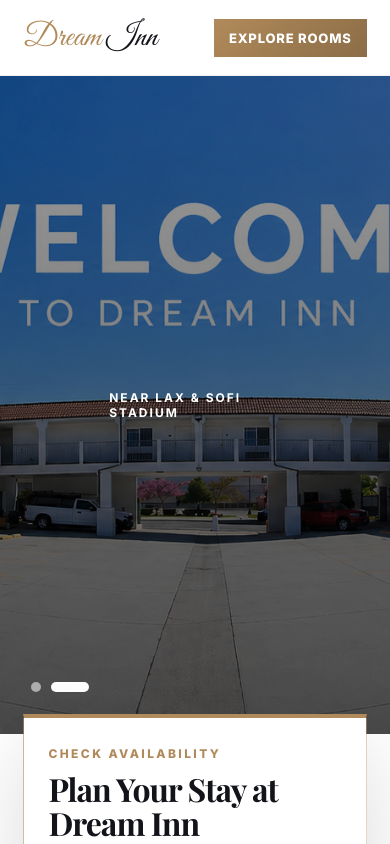
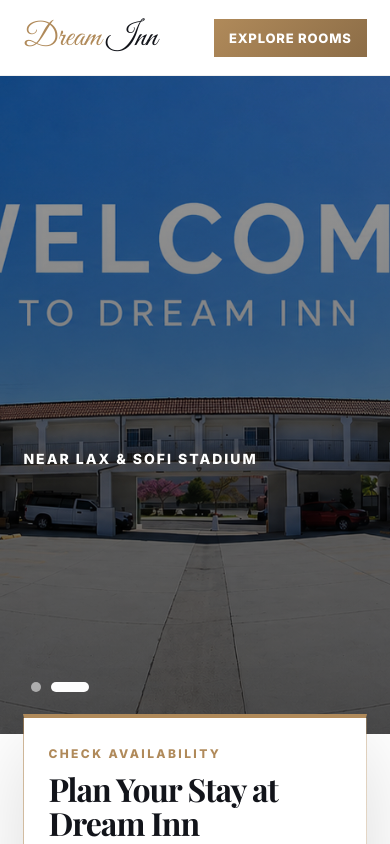
Before and after one commit to meetx00719/dream-inn-website, a React (Vite) app: page / in a window 390 px wide. Shown: the top 844 px of the page. Built offline with nearby package versions, Linux system fonts and the light colour scheme; a web font is replaced by a local one.

Commit message:
Hero subtitle glowy

```diff
--- a/src/index.css
+++ b/src/index.css
@@ -1367,3 +1367,63 @@
 .aboutImages img {
   filter: brightness(0.95) contrast(1.05);
 }
+/* HERO SUBTITLE ONLY - ANIMATED GLOW */
+.luxHeroText {
+  left: 8% !important;
+  top: 58% !important;
+  transform: translateY(-50%) !important;
+  text-align: left !important;
+}
+
+.heroSub {
+  margin-top: 0;
+  font-size: clamp(16px, 2vw, 24px);
+  color: #fff;
+  letter-spacing: 4px;
+  text-transform: uppercase;
+  font-weight: 800;
+  text-shadow:
+    0 0 12px rgba(176, 138, 90, 0.65),
+    0 0 28px rgba(176, 138, 90, 0.35),
+    0 8px 24px rgba(0, 0, 0, 0.65);
+  animation: heroSubFadeGlow 1.4s ease forwards, heroSubPulse 3.5s ease-in-out infinite;
+}
+
+@keyframes heroSubFadeGlow {
+  from {
+    opacity: 0;
+    transform: translateY(18px);
+  }
+  to {
+    opacity: 1;
+    transform: translateY(0);
+  }
+}
+
+@keyframes heroSubPulse {
+  0%, 100% {
+    text-shadow:
+      0 0 10px rgba(176, 138, 90, 0.45),
+      0 0 22px rgba(176, 138, 90, 0.25),
+      0 8px 24px rgba(0, 0, 0, 0.65);
+  }
+  50% {
+    text-shadow:
+      0 0 18px rgba(176, 138, 90, 0.85),
+      0 0 38px rgba(176, 138, 90, 0.45),
+      0 8px 24px rgba(0, 0, 0, 0.7);
+  }
+}
+
+@media (max-width: 760px) {
+  .luxHeroText {
+    left: 6% !important;
+    right: 6% !important;
+    top: 58% !important;
+  }
+
+  .heroSub {
+    font-size: 14px;
+    letter-spacing: 2px;
+  }
+}
```
